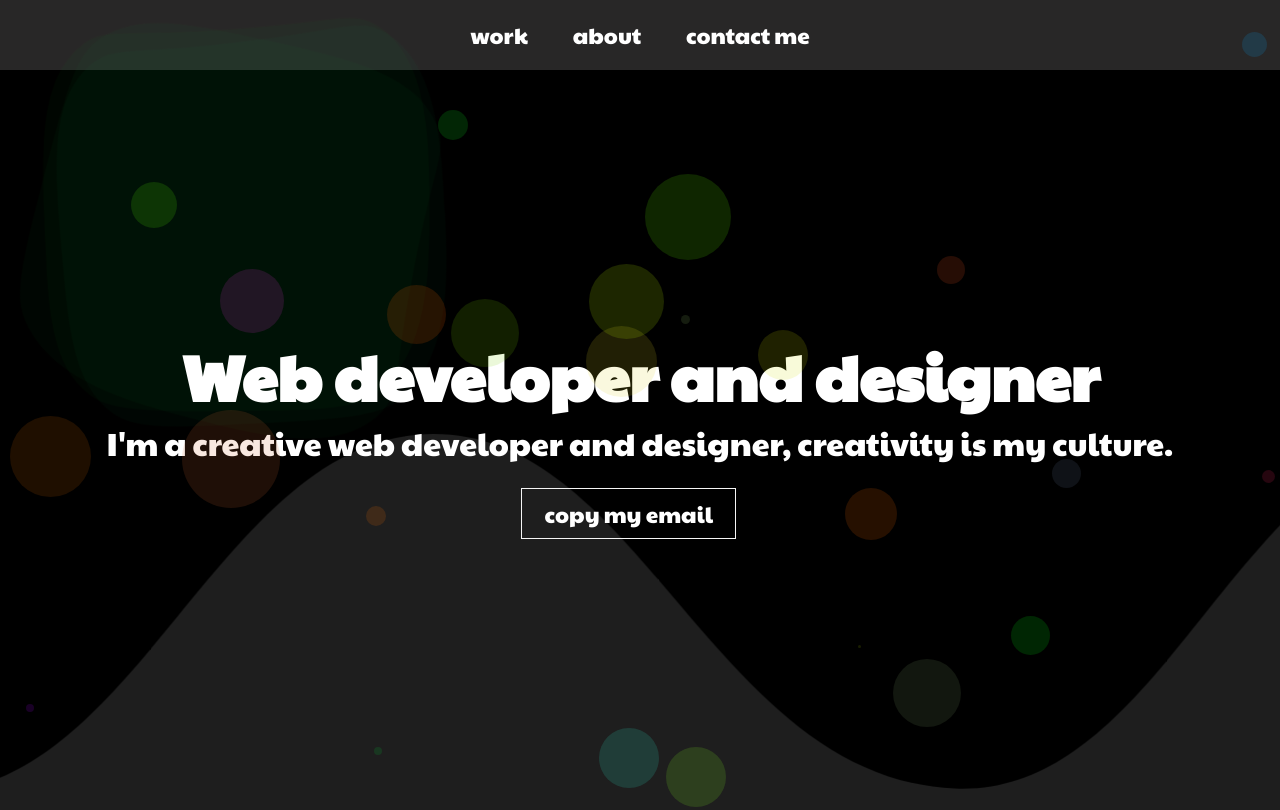
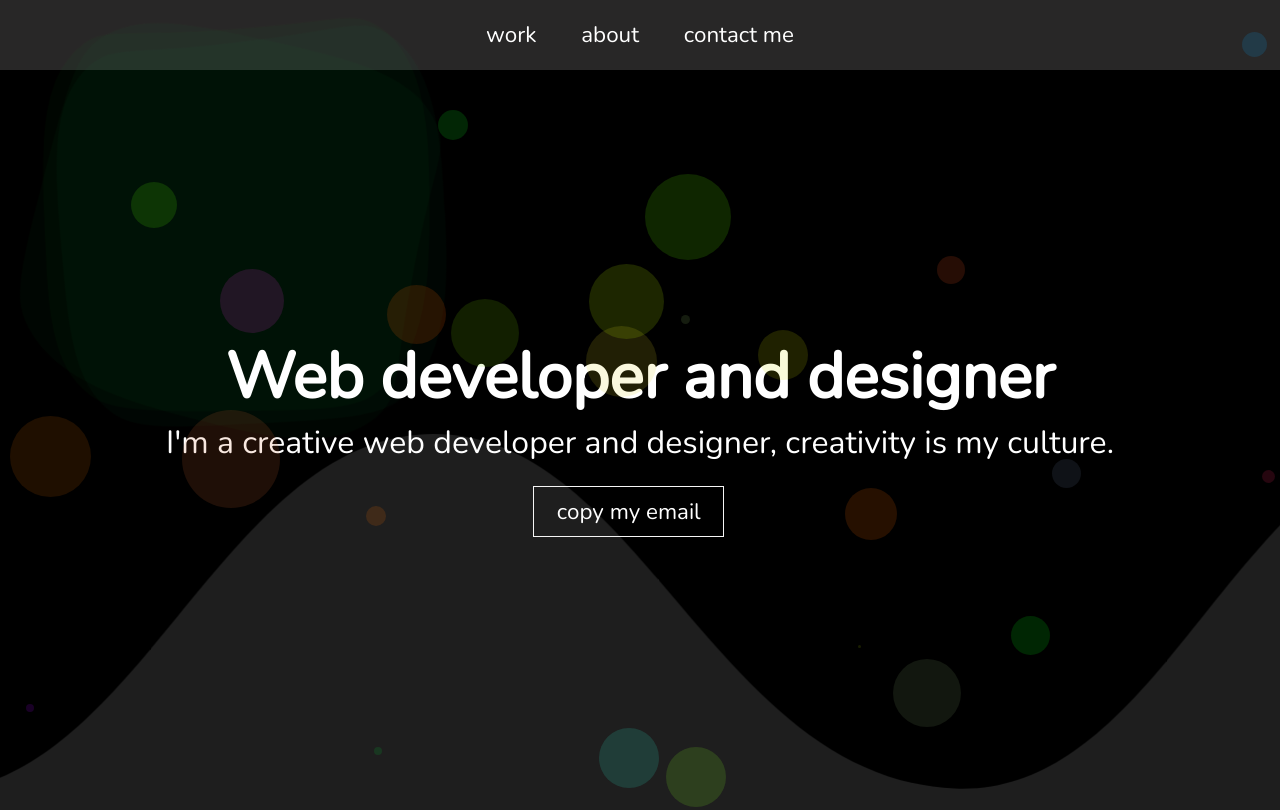
Before and after one commit to musilimu/portfolio, a plain HTML site: page index.html in a window 1280 px wide. Shown: the top 810 px of the page. Drawn offline with nearby package versions, Linux system fonts and the light colour scheme.

Commit message:
changed back to nunito

```diff
--- a/css/style.css
+++ b/css/style.css
@@ -1,4 +1,4 @@
-@import url('https://fonts.googleapis.com/css2?family=Paytone+One&display=swap');
+@import url('https://fonts.googleapis.com/css2?family=Nunito:wght@300&display=swap');
 * {
   -webkit-box-sizing: border-box;
           box-sizing: border-box;
@@ -15,7 +15,7 @@ body {
 body {
   background-color: black;
   color: white;
- font-family: 'Paytone One', sans-serif;
+font-family: 'Nunito', sans-serif;
   font-size: clamp(1vmin, 16px, 2vw);
 }
 
```
